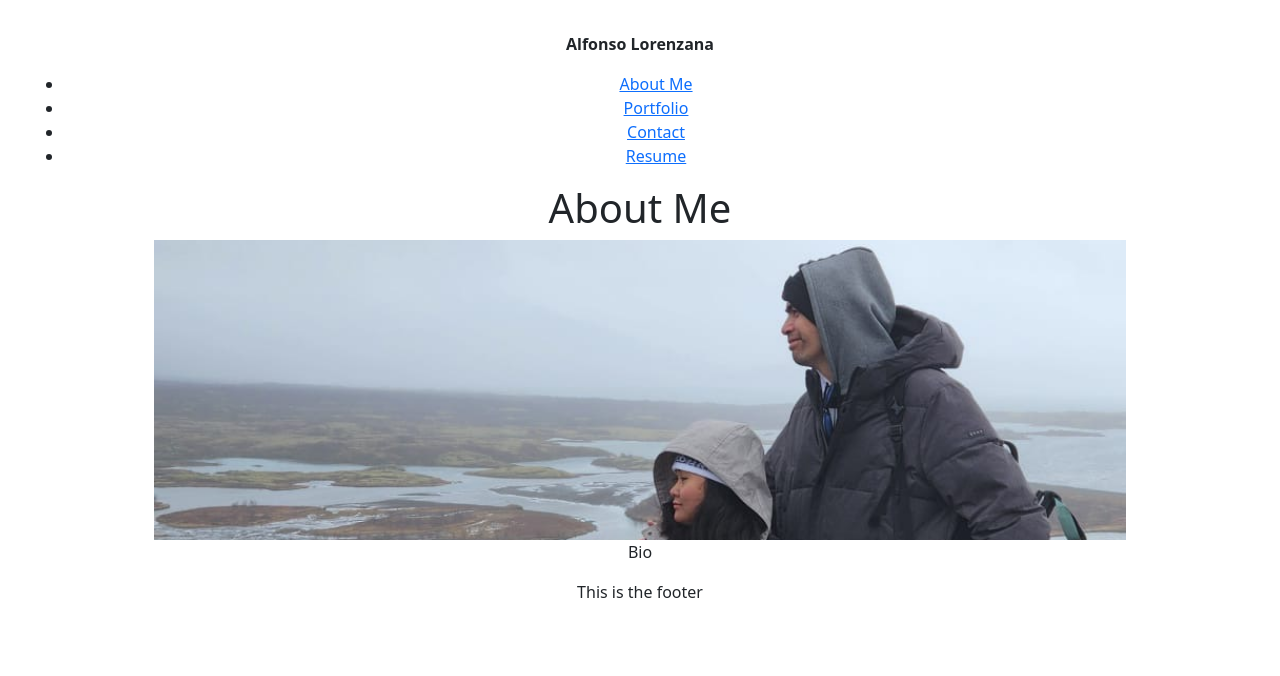
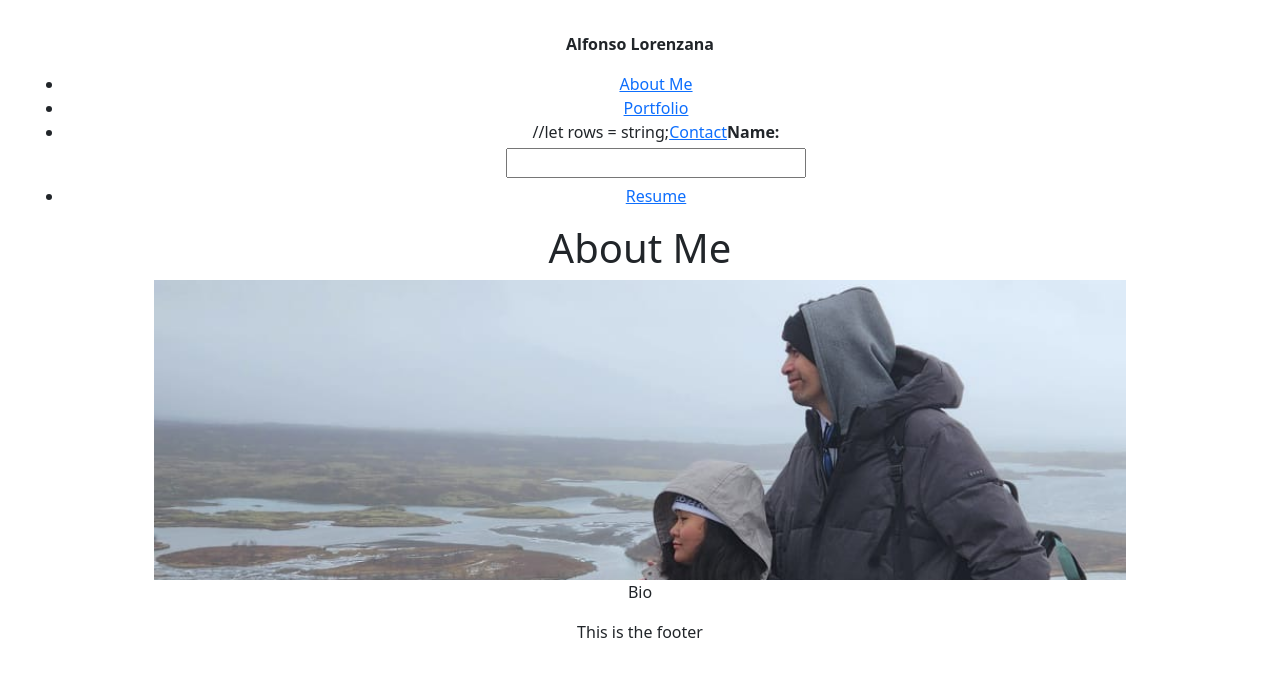
Before and after one commit to Alfonso1Lorenzana/reactVite, a React (Vite) app: page / in a window 1280 px wide. Shown: the top 676 px of the page. Built offline with nearby package versions, Linux system fonts and the light colour scheme.

Commit message:
Header.tsx mostly

```diff
--- a/src/components/Header.tsx
+++ b/src/components/Header.tsx
@@ -11,7 +11,10 @@ function Header() {
           <a href="/portfolio">Portfolio</a>
         </li>
         <li>
+          //let rows = string;
           <a href="/contact">Contact</a>
+          <label htmlFor="name">Name:</label><br></br>
+          <textarea id="name"></textarea>
         </li>
         <li>
           <a href="/resume.txt">Resume</a>
```
